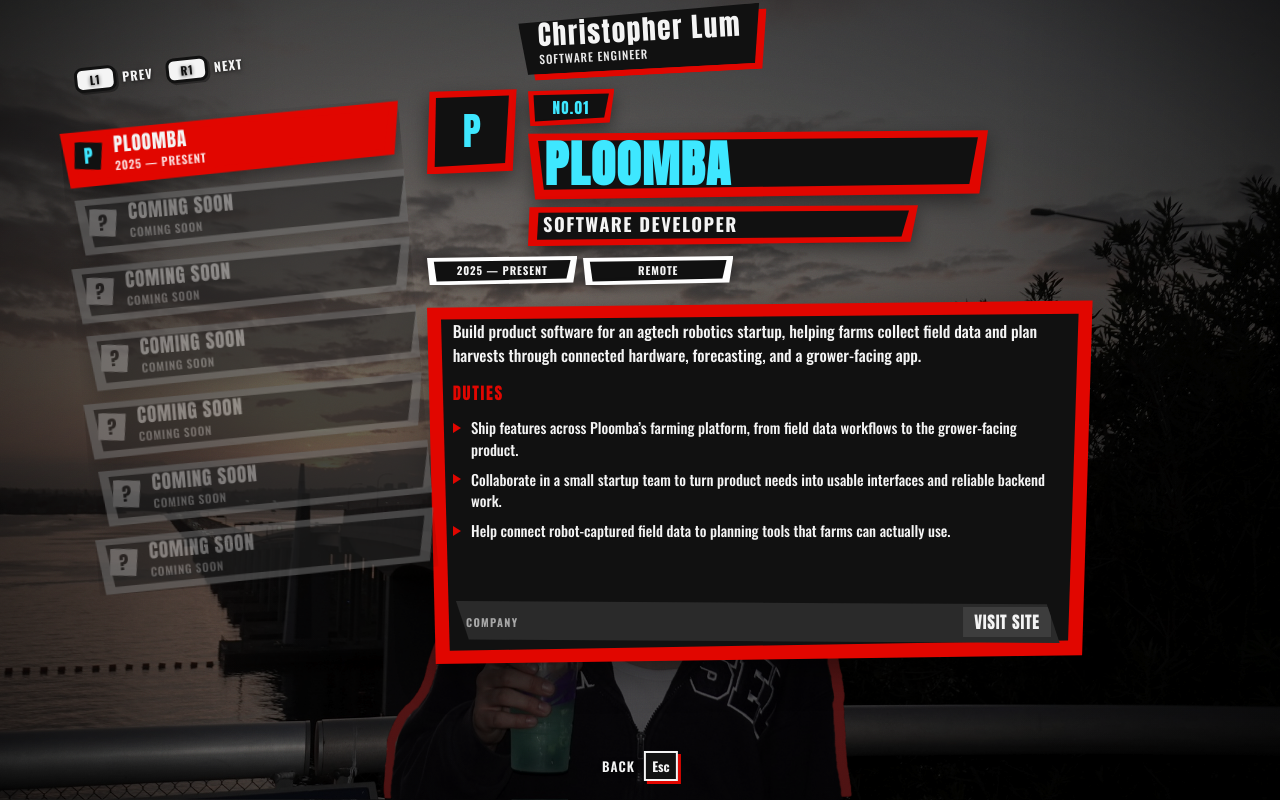
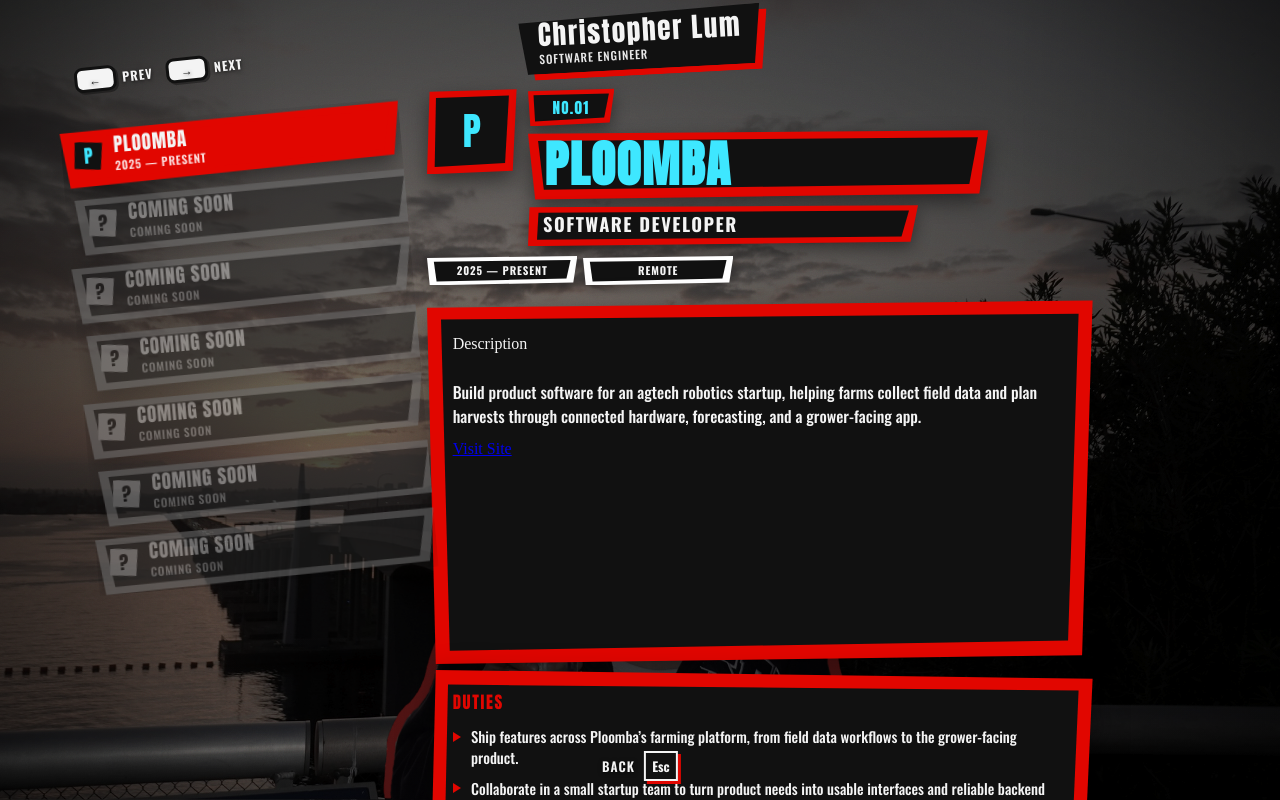
Before and after one commit to clum45-rgb/ChrisLum-WebsitePortfolio, a React (Vite) app: page /experience in a window 1280 px wide. Built offline with nearby package versions, Linux system fonts and the light colour scheme.

Commit message:
Scale up Experience type and hang the Visit Site button.

```diff
--- a/src/components/JobDossier.tsx
+++ b/src/components/JobDossier.tsx
@@ -55,7 +55,9 @@
           onClick={() => cycle(-1)}
           aria-label="Previous role"
         >
-          <span className="ps-btn ps-btn--l2">L1</span>
+          <span className="ps-btn ps-btn--l2" aria-hidden="true">
+            ←
+          </span>
           <span>Prev</span>
         </button>
         <button
@@ -64,7 +66,9 @@
           onClick={() => cycle(1)}
           aria-label="Next role"
         >
-          <span className="ps-btn ps-btn--l2">R1</span>
+          <span className="ps-btn ps-btn--l2" aria-hidden="true">
+            →
+          </span>
           <span>Next</span>
         </button>
       </div>
@@ -198,6 +202,7 @@
         )}
       </ul>
 
+      {job.comingSoon ? (
         <QuadPlate
           className="job-dossier__box"
           viewBox="0 0 760 500"
@@ -205,32 +210,61 @@
           fill={experienceShapes.dossier.black}
         >
           <div className="job-dossier__inner">
-          {job.comingSoon ? (
             <p className="job-dossier__soon">Coming soon</p>
+          </div>
+        </QuadPlate>
       ) : (
-            <>
+        <div className="job-dossier__panels">
+          <JobSummary job={job} />
+          <JobDuties job={job} />
+        </div>
+      )}
+    </>
+  )
+}
+
+function JobSummary({ job }: { job: Experience }) {
+  return (
+    <QuadPlate
+      className="job-dossier__box job-dossier__box--summary"
+      viewBox="0 0 760 500"
+      outline={experienceShapes.dossier.red}
+      fill={experienceShapes.dossier.black}
+    >
+      <div className="job-dossier__inner">
+        <p className="job-dossier__label">Description</p>
         <p className="job-dossier__summary">{job.summary}</p>
+        {job.href && (
+          <a
+            className="persona-cta"
+            href={job.href}
+            target="_blank"
+            rel="noopener noreferrer"
+          >
+            Visit Site
+          </a>
+        )}
+      </div>
+    </QuadPlate>
+  )
+}
+
+function JobDuties({ job }: { job: Experience }) {
+  return (
+    <QuadPlate
+      className="job-dossier__box job-dossier__box--duties"
+      viewBox="0 0 760 500"
+      outline={experienceShapes.duties.red}
+      fill={experienceShapes.duties.black}
+    >
+      <div className="job-dossier__inner">
         <p className="job-dossier__duties">Duties</p>
         <ul className="job-dossier__bullets">
           {job.highlights.map((highlight) => (
             <li key={highlight}>{highlight}</li>
           ))}
         </ul>
-              {job.href && (
-                <a
-                  className="persona-box__next job-dossier__link"
-                  href={job.href}
-                  target="_blank"
-                  rel="noopener noreferrer"
-                >
-                  <span className="persona-box__next-label">Company</span>
-                  <span className="persona-box__next-name">Visit Site</span>
-                </a>
-              )}
-            </>
-          )}
       </div>
     </QuadPlate>
-    </>
   )
 }
--- a/src/data/experienceShapes.ts
+++ b/src/data/experienceShapes.ts
@@ -25,6 +25,10 @@
     red: '0,16 760,6 748,488 10,500',
     black: '16,32 744,24 732,468 26,482',
   },
+  duties: {
+    red: '10,8 760,20 742,494 0,500',
+    black: '24,28 744,36 728,472 16,480',
+  },
   tag: {
     outline: '0,6 220,2 214,56 4,62',
     fill: '10,14 210,10 204,48 14,54',
```
Lines whose indentation alone changed are shown as unchanged.
